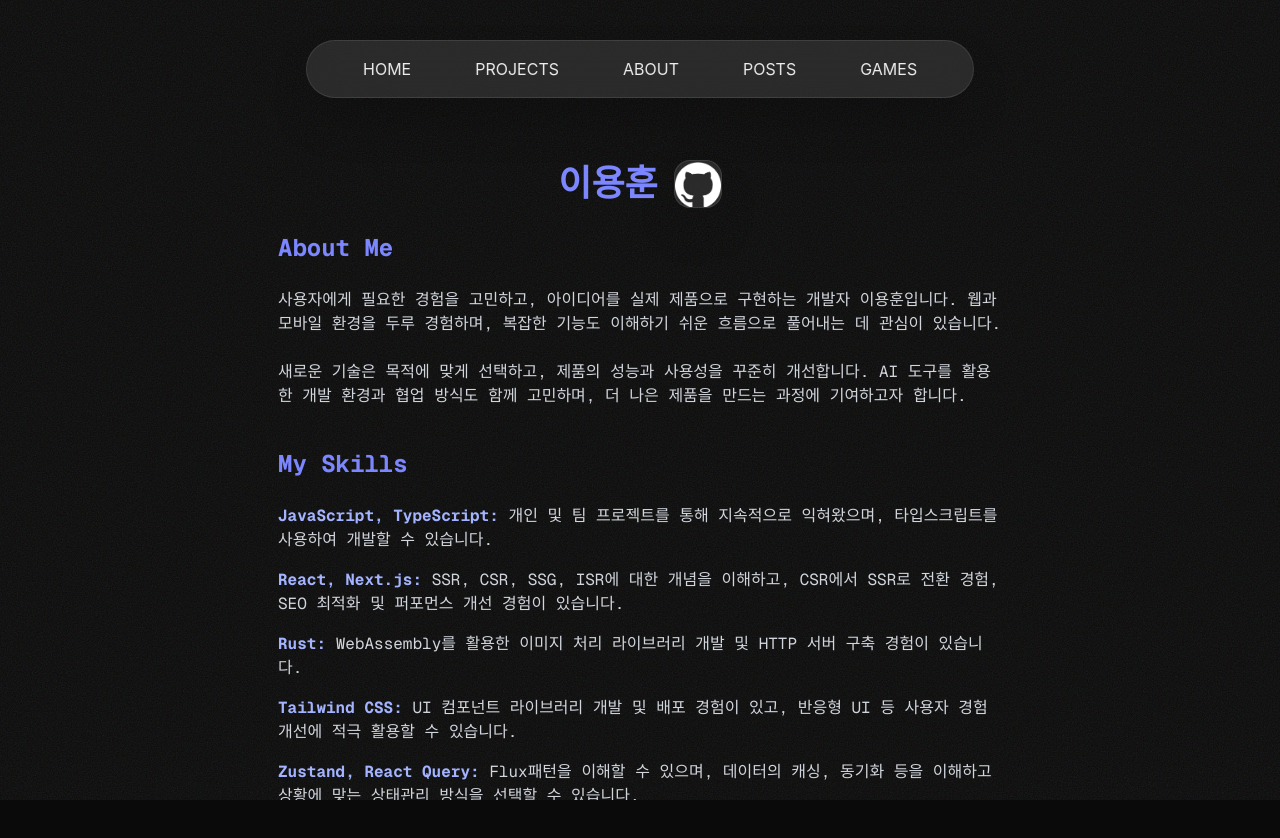
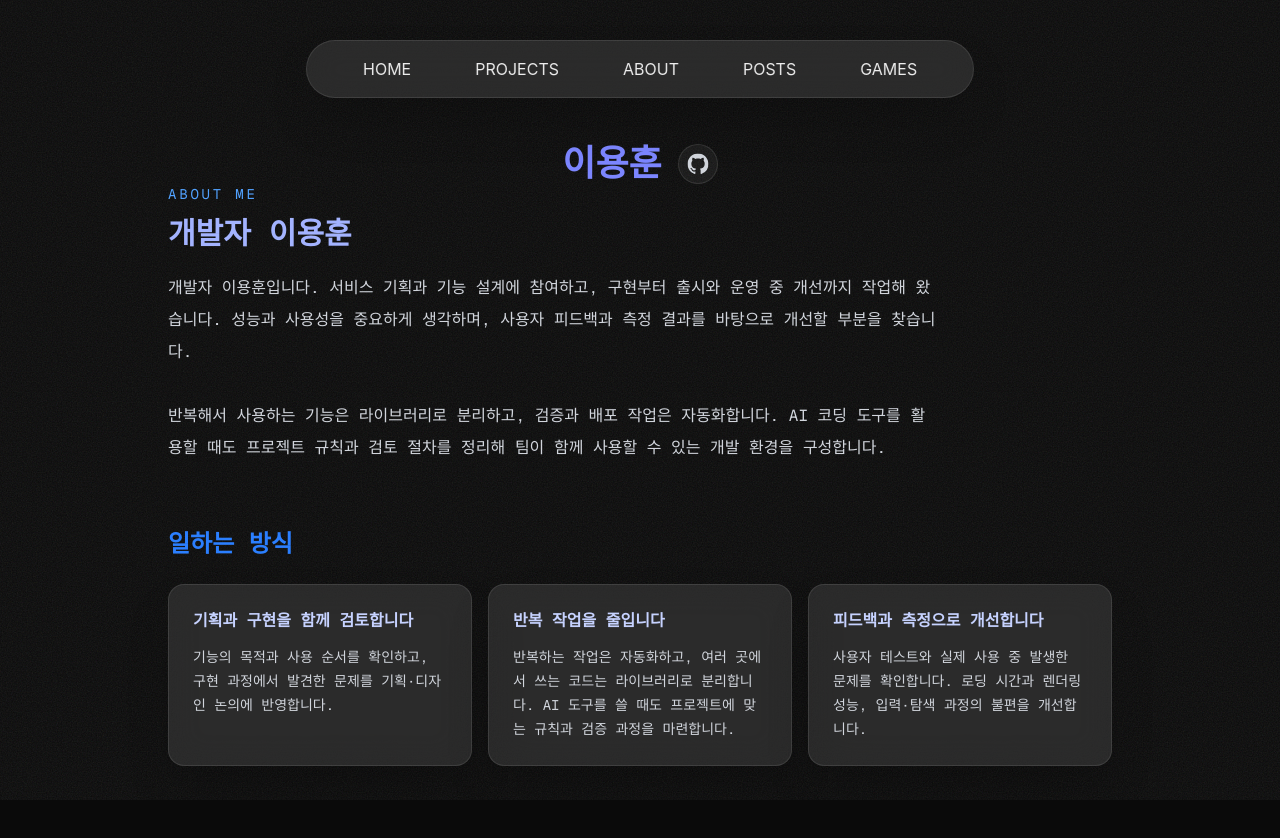
Before and after one commit to 2YH02/portfolio-fe, a Next.js app: page /about in a window 1280 px wide. Shown: the top 838 px of the page. Built offline with nearby package versions, Linux system fonts and the light colour scheme.

Commit message:
feat: About 구성과 개발자 소개 개선

```diff
--- a/src/app/about/AboutClient.tsx
+++ b/src/app/about/AboutClient.tsx
@@ -5,8 +5,13 @@ import { GlassBox } from "@/components/ui/GlassBox";
 import { about } from "@/data";
 import { motion } from "motion/react";
 import Image from "next/image";
+import Link from "next/link";
+import { BsGithub } from "react-icons/bs";
+import type { Project } from "@/data/projects";
 
-export default function AboutClient() {
+type FeaturedProject = Pick<Project, "id" | "title" | "category" | "thumbnail" | "thumbnailAlt" | "tagline">;
+
+export default function AboutClient({ featuredProjects }: { featuredProjects: FeaturedProject[] }) {
   return (
     <main className="relative w-screen h-screen font-mono overflow-y-auto overflow-x-hidden">
       {/* 상단 링크 */}
@@ -14,42 +19,71 @@ export default function AboutClient() {
 
       {/* 소개 */}
       <motion.div
-        className="max-w-[804px] p-10 mx-auto py-40"
+        className="mx-auto max-w-5xl px-6 pt-32 pb-24 sm:px-10 sm:pt-36"
         initial={{ opacity: 0, y: 30 }}
         animate={{ opacity: 1, y: 0 }}
         transition={{ duration: 0.6, ease: "easeOut" }}
       >
         <div className="flex justify-center items-center gap-4 text-4xl font-bold text-indigo-400">
           <h1>{about.name}</h1>
-          <GlassBox className="relative w-12 h-12 p-1">
-            <a
-              href="https://github.com/2YH02"
-              target="_blank"
-              className="w-full h-full"
-            >
-              <Image
-                src="/github-mark-white.png"
-                alt="github button"
-                fill
-                sizes="48px"
-                className="object-contain"
-              />
-            </a>
-          </GlassBox>
+          <a href="https://github.com/2YH02" target="_blank" rel="noopener noreferrer"
+            aria-label="이용훈 GitHub 프로필 열기"
+            className="relative h-10 w-10 rounded-full border border-white/10 bg-white/5 text-gray-300 transition-colors hover:border-indigo-300/40 hover:bg-indigo-400/10 hover:text-white focus-visible:outline focus-visible:outline-2 focus-visible:outline-offset-4 focus-visible:outline-indigo-300">
+            <BsGithub aria-hidden="true" size={21} className="absolute left-1/2 top-1/2 -translate-x-1/2 -translate-y-1/2" />
+          </a>
         </div>
-        <div className="mb-10">
-          <h2 className="text-left text-2xl text-indigo-400 font-bold my-6">
-            About Me
-          </h2>
-          <div className="whitespace-pre-wrap text-gray-300">{about.text}</div>
+        <div className="mb-16">
+          <p className="mb-3 text-sm uppercase tracking-[0.2em] text-blue-400">About me</p>
+          <h2 className="mb-5 text-xl font-bold text-indigo-300 sm:text-3xl">개발자 이용훈</h2>
+          <p className="max-w-3xl whitespace-pre-wrap leading-8 text-gray-300">{about.text}</p>
         </div>
 
-        <div className="mb-10">
-          <h2 className="text-left text-2xl text-indigo-400 font-bold my-6">
-            My Skills
-          </h2>
+        <section className="mb-16" aria-labelledby="approach-heading">
+          <h2 id="approach-heading" className="mb-6 text-2xl font-bold text-blue-500">일하는 방식</h2>
+          <ul className="grid gap-4 md:grid-cols-3">
+            {about.approach.map((item) => (
+              <li key={item.title}>
+                <GlassBox className="h-full">
+                  <h3 className="mb-3 font-semibold text-indigo-200">{item.title}</h3>
+                  <p className="text-sm leading-6 text-gray-300">{item.description}</p>
+                </GlassBox>
+              </li>
+            ))}
+          </ul>
+        </section>
+
+        <section className="mb-16" aria-labelledby="featured-heading">
+          <div className="mb-6 flex items-end justify-between gap-4">
+            <div>
+              <h2 id="featured-heading" className="text-2xl font-bold text-blue-500">만든 제품</h2>
+              <p className="mt-2 text-sm text-gray-400">직접 개발하고 출시한 서비스와 라이브러리입니다.</p>
+            </div>
+            <Link href="/projects" className="shrink-0 text-sm text-indigo-300 hover:text-white">전체 프로젝트 →</Link>
+          </div>
+          <ul className="grid gap-5 md:grid-cols-3">
+            {featuredProjects.map((project) => (
+              <li key={project.id}>
+                <Link href={`/projects/${project.id}`} className="group block h-full focus-visible:outline focus-visible:outline-2 focus-visible:outline-offset-4 focus-visible:outline-indigo-300">
+                  <GlassBox withAction className="h-full p-0">
+                    <div className="relative aspect-video overflow-hidden rounded-t-2xl">
+                      <Image src={project.thumbnail} alt={project.thumbnailAlt} fill sizes="(min-width: 768px) 30vw, 100vw" className="object-cover transition-transform duration-500 group-hover:scale-105" />
+                    </div>
+                    <div className="p-5">
+                      <p className="mb-2 text-xs text-indigo-200">{project.category}</p>
+                      <h3 className="text-lg font-semibold group-hover:text-indigo-200">{project.title}</h3>
+                      <p className="mt-2 text-sm leading-6 text-gray-400">{project.tagline}</p>
+                    </div>
+                  </GlassBox>
+                </Link>
+              </li>
+            ))}
+          </ul>
+        </section>
+
+        <section className="mb-16" aria-labelledby="skills-heading">
+          <h2 id="skills-heading" className="mb-6 text-2xl font-bold text-blue-500">기술과 도구</h2>
           <motion.ul
-            className="space-y-4 text-gray-300"
+            className="grid gap-4 sm:grid-cols-2"
             initial="hidden"
             animate="visible"
             variants={{
@@ -60,17 +94,19 @@ export default function AboutClient() {
             {about.skills.map((skill, index) => (
               <motion.li
                 key={index}
+                className="rounded-2xl border border-white/10 bg-white/[0.04] p-5 text-sm leading-6 text-gray-300"
                 variants={{
                   hidden: { opacity: 0, y: 20 },
                   visible: { opacity: 1, y: 0 },
                 }}
               >
-                <strong className="text-indigo-300">{skill.title}:</strong>{" "}
-                {skill.description}
+                <strong className="mb-2 block text-indigo-200">{skill.title}</strong>
+                <span>{skill.description}</span>
               </motion.li>
             ))}
           </motion.ul>
-        </div>
+        </section>
+
       </motion.div>
     </main>
   );
--- a/src/app/about/page.tsx
+++ b/src/app/about/page.tsx
@@ -1,4 +1,5 @@
 import type { Metadata } from "next";
+import { projects } from "@/data";
 import { serializeJsonLd } from "@/lib/content/jsonLd";
 import AboutClient from "./AboutClient";
 
@@ -8,21 +9,21 @@ export const metadata: Metadata = {
   title: "Yonghun - About",
   alternates: { canonical: "https://www.yonghun.me/about" },
   description:
-    "사용자에게 필요한 경험을 고민하고 웹·모바일 제품으로 구현하는 개발자 이용훈입니다.",
+    "서비스 기획과 구현부터 출시·운영 개선, 개발 도구와 자동화 환경 구축까지 경험한 개발자 이용훈입니다.",
   keywords: "웹개발자,모바일개발,프론트엔드,React Native,이용훈,포트폴리오,소개",
   openGraph: {
     type: "profile",
     url: "https://www.yonghun.me/about",
     title: "Yonghun - About",
     description:
-      "사용자에게 필요한 경험을 고민하고 웹·모바일 제품으로 구현하는 개발자 이용훈입니다.",
+      "서비스 기획과 구현부터 출시·운영 개선, 개발 도구와 자동화 환경 구축까지 경험한 개발자 이용훈입니다.",
     images: "/metaimg.png",
   },
   twitter: {
     card: "summary_large_image",
     title: "Yonghun - About",
     description:
-      "사용자에게 필요한 경험을 고민하고 웹·모바일 제품으로 구현하는 개발자 이용훈입니다.",
+      "서비스 기획과 구현부터 출시·운영 개선, 개발 도구와 자동화 환경 구축까지 경험한 개발자 이용훈입니다.",
     images: "/metaimg.png",
   },
 };
@@ -32,18 +33,25 @@ const personJsonLd = {
   "@type": "Person",
   name: "이용훈",
   url: "https://www.yonghun.me",
-  jobTitle: "웹·모바일 개발자",
-  description: "사용자에게 필요한 경험을 고민하고 웹·모바일 제품으로 구현하는 개발자입니다.",
+  jobTitle: "개발자",
+  description: "서비스 기획과 구현부터 출시·운영 개선, 개발 도구와 자동화 환경 구축까지 경험한 개발자입니다.",
 };
 
 export default function About() {
+  const featuredProjects = [8, 1, 4]
+    .map((id) => projects.find((project) => project.id === id))
+    .filter((project) => project !== undefined)
+    .map(({ id, title, category, thumbnail, thumbnailAlt, tagline }) => ({
+      id, title, category, thumbnail, thumbnailAlt, tagline,
+    }));
+
   return (
     <>
       <script
         type="application/ld+json"
         dangerouslySetInnerHTML={{ __html: serializeJsonLd(personJsonLd) }}
       />
-      <AboutClient />
+      <AboutClient featuredProjects={featuredProjects} />
     </>
   );
 }
--- a/src/data/index.ts
+++ b/src/data/index.ts
@@ -8,24 +8,39 @@ export type Skill = {
 interface About {
   name: string;
   text: string;
+  approach: { title: string; description: string }[];
   skills: Skill[];
 }
 
 export const about: About = {
   name: "이용훈",
-  text: `사용자에게 필요한 경험을 고민하고, 아이디어를 실제 제품으로 구현하는 개발자 이용훈입니다. 웹과 모바일 환경을 두루 경험하며, 복잡한 기능도 이해하기 쉬운 흐름으로 풀어내는 데 관심이 있습니다.
+  text: `개발자 이용훈입니다. 서비스 기획과 기능 설계에 참여하고, 구현부터 출시와 운영 중 개선까지 작업해 왔습니다. 성능과 사용성을 중요하게 생각하며, 사용자 피드백과 측정 결과를 바탕으로 개선할 부분을 찾습니다.
 
-새로운 기술은 목적에 맞게 선택하고, 제품의 성능과 사용성을 꾸준히 개선합니다. AI 도구를 활용한 개발 환경과 협업 방식도 함께 고민하며, 더 나은 제품을 만드는 과정에 기여하고자 합니다.`,
+반복해서 사용하는 기능은 라이브러리로 분리하고, 검증과 배포 작업은 자동화합니다. AI 코딩 도구를 활용할 때도 프로젝트 규칙과 검토 절차를 정리해 팀이 함께 사용할 수 있는 개발 환경을 구성합니다.`,
+  approach: [
+    {
+      title: "기획과 구현을 함께 검토합니다",
+      description: "기능의 목적과 사용 순서를 확인하고, 구현 과정에서 발견한 문제를 기획·디자인 논의에 반영합니다.",
+    },
+    {
+      title: "반복 작업을 줄입니다",
+      description: "반복하는 작업은 자동화하고, 여러 곳에서 쓰는 코드는 라이브러리로 분리합니다. AI 도구를 쓸 때도 프로젝트에 맞는 규칙과 검증 과정을 마련합니다.",
+    },
+    {
+      title: "피드백과 측정으로 개선합니다",
+      description: "사용자 테스트와 실제 사용 중 발생한 문제를 확인합니다. 로딩 시간과 렌더링 성능, 입력·탐색 과정의 불편을 개선합니다.",
+    },
+  ],
   skills: [
     {
       title: "JavaScript, TypeScript",
       description:
-        "개인 및 팀 프로젝트를 통해 지속적으로 익혀왔으며, 타입스크립트를 사용하여 개발할 수 있습니다.",
+        "웹과 앱 개발에 주로 사용합니다. API 응답과 화면에서 사용하는 데이터의 타입을 정의하며 개발합니다.",
     },
     {
       title: "React, Next.js",
       description:
-        "SSR, CSR, SSG, ISR에 대한 개념을 이해하고, CSR에서 SSR로 전환 경험, SEO 최적화 및 퍼포먼스 개선 경험이 있습니다.",
+        "페이지 특성에 맞춰 렌더링 방식을 선택하고, 초기 로딩과 검색 노출을 개선해 왔습니다.",
     },
     {
       title: "Rust",
@@ -35,12 +50,12 @@ export const about: About = {
     {
       title: "Tailwind CSS",
       description:
-        "UI 컴포넌트 라이브러리 개발 및 배포 경험이 있고, 반응형 UI 등 사용자 경험 개선에 적극 활용할 수 있습니다.",
+        "반응형 화면과 공통 UI를 구현합니다. 재사용할 컴포넌트를 라이브러리로 분리해 배포했습니다.",
     },
     {
       title: "Zustand, React Query",
       description:
-        "Flux패턴을 이해할 수 있으며, 데이터의 캐싱, 동기화 등을 이해하고 상황에 맞는 상태관리 방식을 선택할 수 있습니다.",
+        "화면의 입력 상태와 서버 데이터를 나눠 관리하고, 캐시와 갱신 시점을 조정합니다.",
     },
     {
       title: "Node.js",
```
